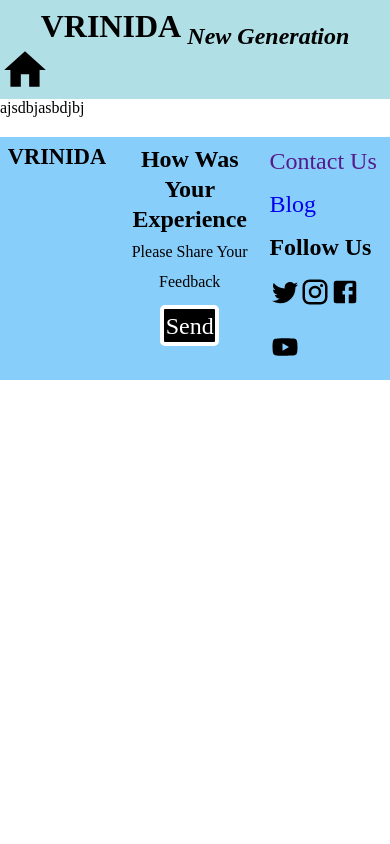
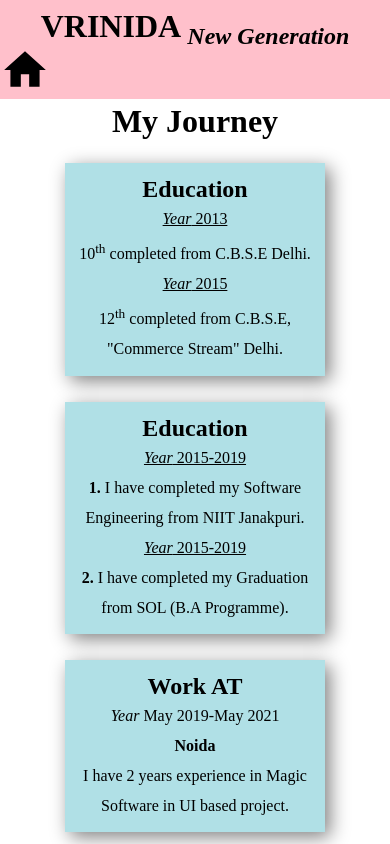
Before and after one commit to GOKUSAMA-DEV/virinda, a React (Create React App) app: page /blog in a window 390 px wide. Shown: the top 844 px of the page. Built offline with nearby package versions, Linux system fonts and the light colour scheme.

Commit message:
Your commit message2255

```diff
--- a/public/index.html
+++ b/public/index.html
@@ -24,7 +24,7 @@
       work correctly both with client-side routing and a non-root public URL.
       Learn how to configure a non-root public URL by running `npm run build`.
     -->
-    <title>React App</title>
+    <title>Virinda</title>
   </head>
   <body>
     <noscript>You need to enable JavaScript to run this app.</noscript>
--- a/src/Blog.jsx
+++ b/src/Blog.jsx
@@ -1,11 +1,38 @@
 import React from "react";
+import A from "./Blog/A.jpg";
 
-const Blog = (props) =>{
-    return(
-        <>
-          <div>ajsdbjasbdjbj</div>
-        </>
-    )
+
+const Blog = (props) => {
+  return (
+    <>
+    <div className="blog">
+      <h1 className="my-journey">My Journey</h1>
+      <div className="education-main">
+      <div className="journey">
+        <h2>Education</h2>
+        <p className="year"><i>Year</i> 2013</p>
+        <p>10<sup>th</sup> completed from C.B.S.E Delhi.</p>
+        <p className="year"><i>Year</i> 2015</p>
+        <p>12<sup>th</sup> completed from C.B.S.E, "Commerce Stream" Delhi. </p>
+      </div>
+      <div className="journey">
+      <h2>Education</h2>
+        <p className="year"><i>Year</i> 2015-2019</p>
+        <p><b>1.</b> I have completed my Software Engineering from NIIT Janakpuri.</p>
+        <p className="year"><i>Year</i> 2015-2019</p>
+        <p><b>2.</b> I have completed my Graduation from SOL (B.A Programme).</p>
+      </div>
+      <div className="journey">
+      <h2>Work AT</h2>
+        <p><i>Year</i> May 2019-May 2021</p>
+        <p><b>Noida</b></p>
+        <p>I have 2 years experience in Magic Software in UI based project.</p>
+      </div>
+      {/* <div className="blog-front"><img src={A} /></div> */}
+      </div>
+      </div>
+    </>
+  )
 }
 
 export default Blog;
--- a/src/index.css
+++ b/src/index.css
@@ -2,6 +2,9 @@
   margin: 0;
   box-sizing: border-box;
   text-decoration: none;
+}
+a{
+  color: black;
 }
 
 .header{
@@ -274,11 +277,137 @@
 }
 
 
+
+
+.checkout_items{
+  height: auto;
+  width: 100;
+  display: flex;
+  justify-content: space-between;
+  padding: 2.5%;
+  font-size: 1.5rem;
+}
+
+.itemname_checkout{
+  line-height: 1px;
+}
+
+.price_checkout{
+  line-height: 1px;
+}
+
+.ItemsName{
+  text-decoration: none;
+  font-weight: 600;
+  font-size: 1.2rem;
+}
+
+.price{
+  text-decoration: none;
+  font-weight: 600;
+  font-size: 1.8rem;
+}
+
+
+
+.parent_footer{
+  height: auto;
+  width: 100%;
+  background-color: lightskyblue;
+  display: inline-flex;
+  margin-top: 5%;
+}
+
+
+
+.footer_title{
+  font-size: 2rem;
+  padding: 2%;
+  /*   */
+}
+
+.footer_mid{
+  display: flex;
+  flex-direction: column;
+  padding: 2%;
+  align-items: center;
+  line-height: 30px;
+  height: auto;
+  width: 60%;
+  text-align: center;
+  /* border-right: 2px solid slategrey; */
+}
+
+.footer_mid h1{
+  font-size: 2.2rem;
+}
+
+.footer_mid p{
+  font-size: 1.2rem;
+  padding: 2%;
+}
+
+.footer_mid a{
+  font-size: 2rem;
+  padding: 1%;
+  margin-top: -3%;
+  color: white;
+  border: 4px solid white;
+  border-radius: 5px;
+  background-color: black;
+}
+
+.footer_mid a:hover{
+  color: black;
+  background-color: white;
+  border-color: black;
+}
+
+.footer_last{
+  height: auto;
+  width: auto;
+  display: block;
+  justify-content: center;
+  line-height: 40px;
+  padding: 1%;
+}
+
+
+
+.footer_last a{
+  font-size: 2rem;
+  outline: orange;
+}
+
+.blog{
+  height: auto;
+  width: 95%;
+  margin: auto;
+}
+
+.blog-title{
+  text-align: center;
+  font-size: 2.5rem;
+  margin-top: 0.2%;
+}
+.blog-front{
+  height: auto;
+  width: 100%;
+  display: flex;
+  overflow: hidden;
+  justify-content: center;
+}
+.blog-front img{
+  height: auto;
+  width: 90%;
+  /* filter: blur(2px); */
+  margin-top: 1%;
+}
 @media (max-width: 767px) {
   .header{
     height: 10%;
     width: auto;
-    background-color: powderblue;
+    background-color: pink;
   }
   .title{
     font-size: 2rem;
@@ -387,104 +516,55 @@
  .joker .right-joker p{
    font-size: 1.2rem;
  }
+ .education-main{
+   flex-direction: column;
+   justify-content: center;
+ }
+ .education-main .journey{
+   height: auto;
+   width: 70%;
+
+   margin: auto;
+   margin-top: 5%;
+   margin-bottom: 2%;
+ }
+ .education-main .journey p{
+   font-size: 1rem;
+ }
+ .blog h1{
+  text-align: center;
+  line-height: 45px;
+}
+}
+.education-main{
+  height: auto;
+  width: auto;
+  display: flex;
 }
 
-.checkout_items{
+.journey{
   height: auto;
-  width: 100;
-  display: flex;
-  justify-content: space-between;
-  padding: 2.5%;
-  font-size: 1.5rem;
+  width: 30%;
+  background-color: powderblue;
+  box-shadow: 5px 5px 18px grey;;
+  padding: 3%;
+  margin-left: 2%;
+  margin-top: 1%;
+  line-height: 30px;
+  text-align: center;
+  transition: transform 1s;
 }
 
-.itemname_checkout{
-  line-height: 1px;
+.journey:hover{
+  transform: translate(20px, 20px);
+  cursor: pointer;
 }
 
-.price_checkout{
-  line-height: 1px;
+.journey p{
+  color: black;
+  font-size: 1.2rem
 }
 
-.ItemsName{
-  text-decoration: none;
-  font-weight: 600;
-  font-size: 1.2rem;
+.year{
+  text-decoration: underline;
 }
-
-.price{
-  text-decoration: none;
-  font-weight: 600;
-  font-size: 1.8rem;
-}
-
-
-
-.parent_footer{
-  height: auto;
-  width: 100%;
-  background-color: lightskyblue;
-  display: inline-flex;
-  margin-top: 5%;
-}
-
-
-
-.footer_title{
-  font-size: 2rem;
-  padding: 2%;
-  /*   */
-}
-
-.footer_mid{
-  display: flex;
-  flex-direction: column;
-  padding: 2%;
-  align-items: center;
-  line-height: 30px;
-  height: auto;
-  width: 60%;
-  text-align: center;
-  /* border-right: 2px solid slategrey; */
-}
-
-.footer_mid h1{
-  font-size: 2.2rem;
-}
-
-.footer_mid p{
-  font-size: 1.2rem;
-  padding: 2%;
-}
-
-.footer_mid a{
-  font-size: 2rem;
-  padding: 1%;
-  margin-top: -3%;
-  color: white;
-  border: 4px solid white;
-  border-radius: 5px;
-  background-color: black;
-}
-
-.footer_mid a:hover{
-  color: black;
-  background-color: white;
-  border-color: black;
-}
-
-.footer_last{
-  height: auto;
-  width: auto;
-  display: block;
-  justify-content: center;
-  line-height: 40px;
-  padding: 1%;
-}
-
-
-
-.footer_last a{
-  font-size: 2rem;
-  outline: orange;
-}
```
Also changed, not shown: src/Blog/A.jpg (added).
